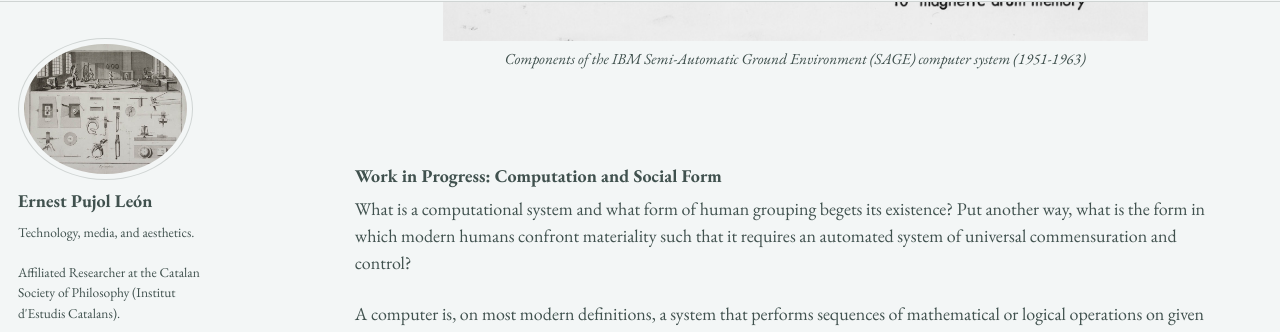
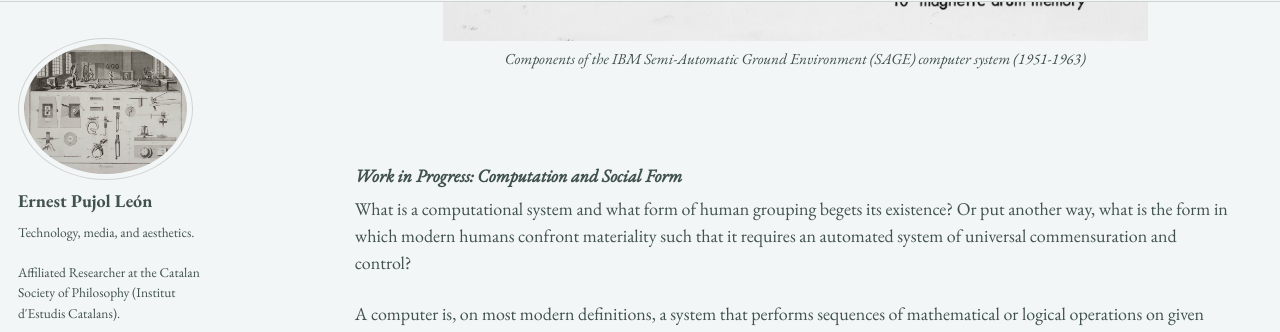
Before and after one commit to epujol90/epujol90.github.io, a Jekyll site: the page built from _pages/research.md, in a window 1280 px wide and 900 px high, scrolled down 3384 px. Shown: the part 63-395 px from the top of the window. Built offline with Jekyll 4.4.1, drawn with Linux system fonts in a browser that asks for light colours; some web fonts are replaced; a script bundle is joined from its source files by our own code; library files that are not in the unit come from our copies.

```diff
--- a/_pages/research.md
+++ b/_pages/research.md
@@ -45,9 +45,9 @@ Since the postwar period, the digital computer has been celebrated for reintrodu
 
 <br>
 
-### Work in Progress: Computation and Social Form
+### _Work in Progress: Computation and Social Form_
 
-What is a computational system and what form of human grouping begets its existence? Put another way, what is the form in which modern humans confront materiality such that it requires an automated system of universal commensuration and control?
+What is a computational system and what form of human grouping begets its existence? Or put another way, what is the form in which modern humans confront materiality such that it requires an automated system of universal commensuration and control?
 
 A computer is, on most modern definitions, a system that performs sequences of mathematical or logical operations on given inputs, according to rules specified in advance. So defined, many technical systems preceding the digital electronic computer would qualify as “computational,” from the Antikythera mechanism and the Jacquard loom to the assembly line of human calculators employed in the production of logarithmic tables until the late nineteenth century. Yet it is only under conditions of advanced industrial development that automated computational systems have come to organize the entirety of the human lifeworld, inserting information-processing operations at every level of modern social life. From scientific research and the harnessing of nature in industry to the circulation of goods and people and the tracking and management of consumer desires, behaviors, and political sentiments, there is no aspect of the capitalist social totality today that is not either directly or indirectly mediated by computational processes. The computer is, therefore, not just a “general-purpose” technology, but the principal medium of human psycho-social individuation in commodity-producing society -- indeed, the material embodiment of that mathematical objectification of the world that began, as the phenomenological tradition has it, with the mathematization of physics in the early modern period.
 
```
